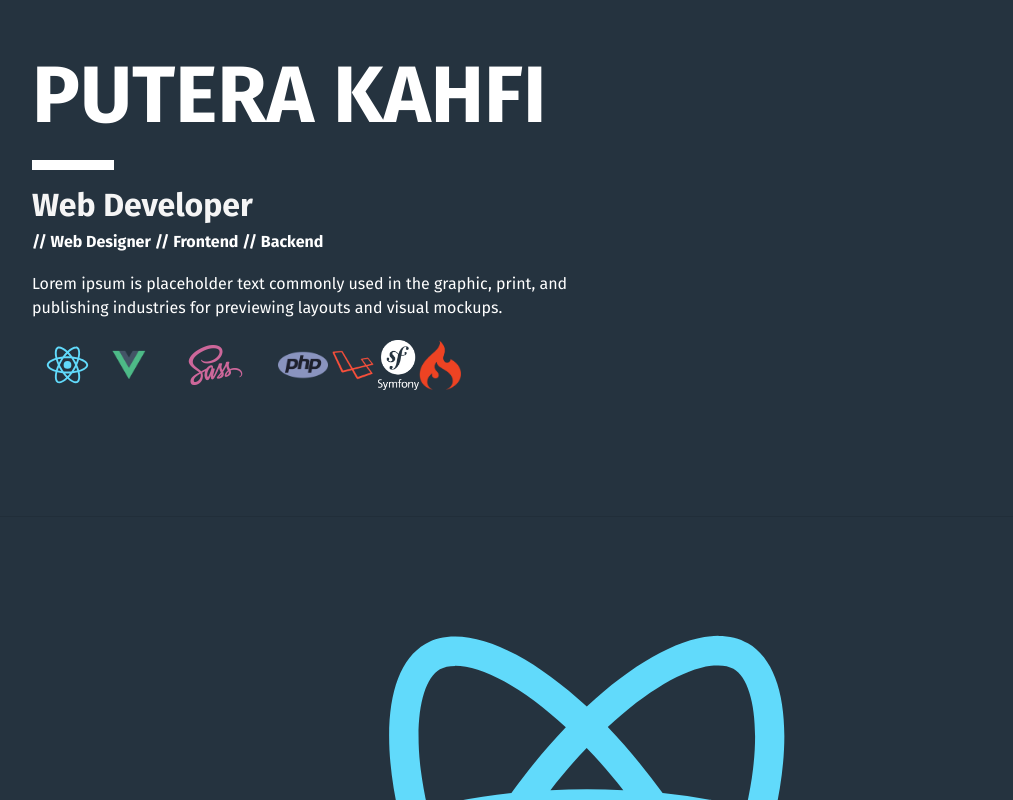
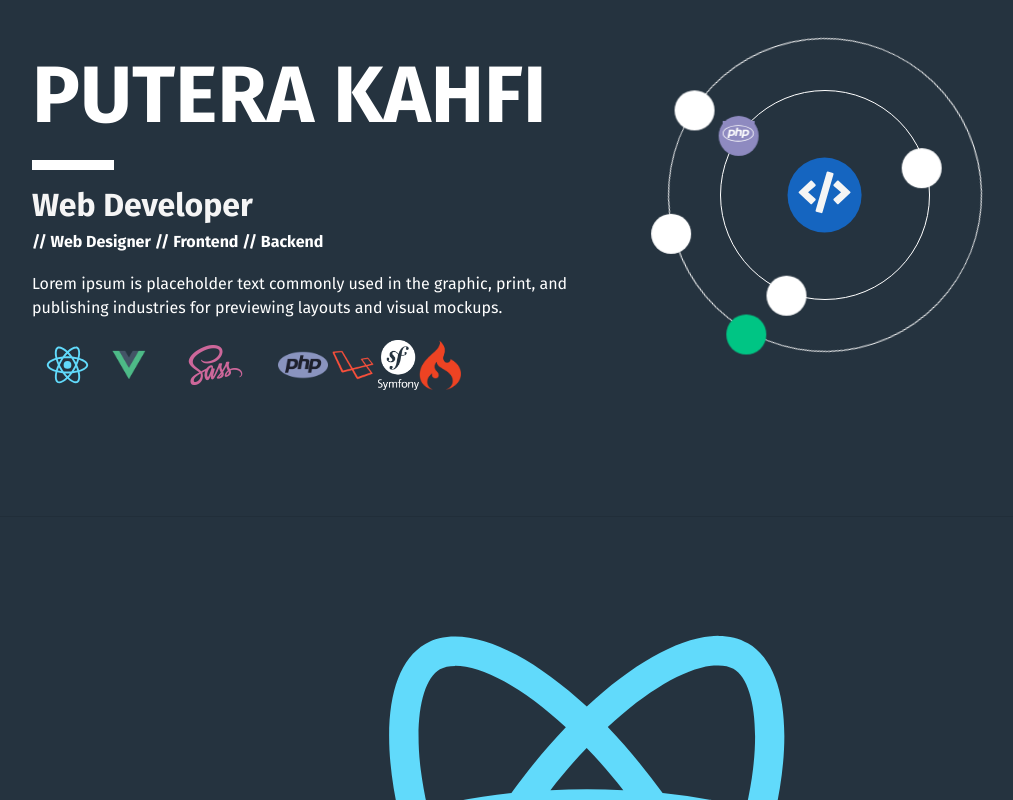
Before and after one commit to puterakahfi/oldcv, a React (Create React App) app: page / in a window 1280 px wide. Shown: the top 800 px of the page, without its empty margins (53-1066 px from the left). Built offline with nearby package versions, Linux system fonts and the light colour scheme; no server answers.

Commit message:
fix missing icon

```diff
--- a/src/molecules/OrbitSkill.js
+++ b/src/molecules/OrbitSkill.js
@@ -1,55 +1,55 @@
 import React, { Component } from "react";
 import "./styles/OrbitSkill.css";
 import { FontAwesomeIcon } from "@fortawesome/react-fontawesome";
-import  * as Brand  from "@fortawesome/free-brands-svg-icons";
+import * as brands  from "@fortawesome/free-brands-svg-icons";
 import * as Solid from "@fortawesome/free-solid-svg-icons";
 
 class OrbitSkill extends Component {
   render() {
     return (
-      <div class="orbit">
-        <ul class="orbit-wrap">
-          <li class="orbit-center">
-            <i class="orbit-center__icon ">
+      <div className="orbit">
+        <ul className="orbit-wrap">
+          <li className="orbit-center">
+            <i className="orbit-center__icon ">
               <FontAwesomeIcon icon={Solid.faCode} />
             </i>
           </li>
 
           <li>
-            <ul class="ring-2">
+            <ul className="ring-2">
               <li>
-                <i class="orbit-icon fa-vue">
-                  <FontAwesomeIcon icon={Brand.faVuejs} />
+                <i className="orbit-icon fa-vue">
+                  <FontAwesomeIcon icon={brands} />
                 </i>
               </li>
               <li>
-                <i class="orbit-icon">
-                  <FontAwesomeIcon icon={Brand.faReact} />
+                <i className="orbit-icon">
+                  <FontAwesomeIcon icon={brands} />
                 </i>
               </li>
 
               <li>
-                <i class="orbit-icon">
-                  <FontAwesomeIcon icon={Brand.fa} />
+                <i className="orbit-icon">
+                  <FontAwesomeIcon icon={brands} />
                 </i>
               </li>
             </ul>
           </li>
           <li>
-            <ul class="ring-3">
+            <ul className="ring-3">
               <li>
-                <i class="orbit-icon fa-php">
-                  <FontAwesomeIcon icon={Brand.faPhp} />
+                <i className="orbit-icon fa-php">
+                  <FontAwesomeIcon icon={brands.faPhp} />
                 </i>
               </li>
               <li>
-                <i class="orbit-icon">
-                  <FontAwesomeIcon icon={Brand.faLaravel} />
+                <i className="orbit-icon">
+                  <FontAwesomeIcon icon={brands.faLaravel} />
                 </i>
               </li>
               <li>
-                <i class="orbit-icon">
-                  <FontAwesomeIcon icon={Brand.faJava} />
+                <i className="orbit-icon">
+                  <FontAwesomeIcon icon={brands.faJava} />
                 </i>
               </li>
             </ul>
--- a/src/organisms/Header.js
+++ b/src/organisms/Header.js
@@ -2,8 +2,8 @@ import React, { Component } from "react";
 
 import "./styles/Header.css";
 
+import TechnologyStack from "../molecules/TechnologyStack";
 import OrbitSkill from "../molecules/OrbitSkill";
-import TechnologyStack from "../molecules/TechnologyStack";
 
 class Header extends Component {
   render() {
@@ -27,6 +27,7 @@ class Header extends Component {
 
           </div>
           <div className="col-md-5">
+          <OrbitSkill />
           </div>
         </div>
       </header>
```
